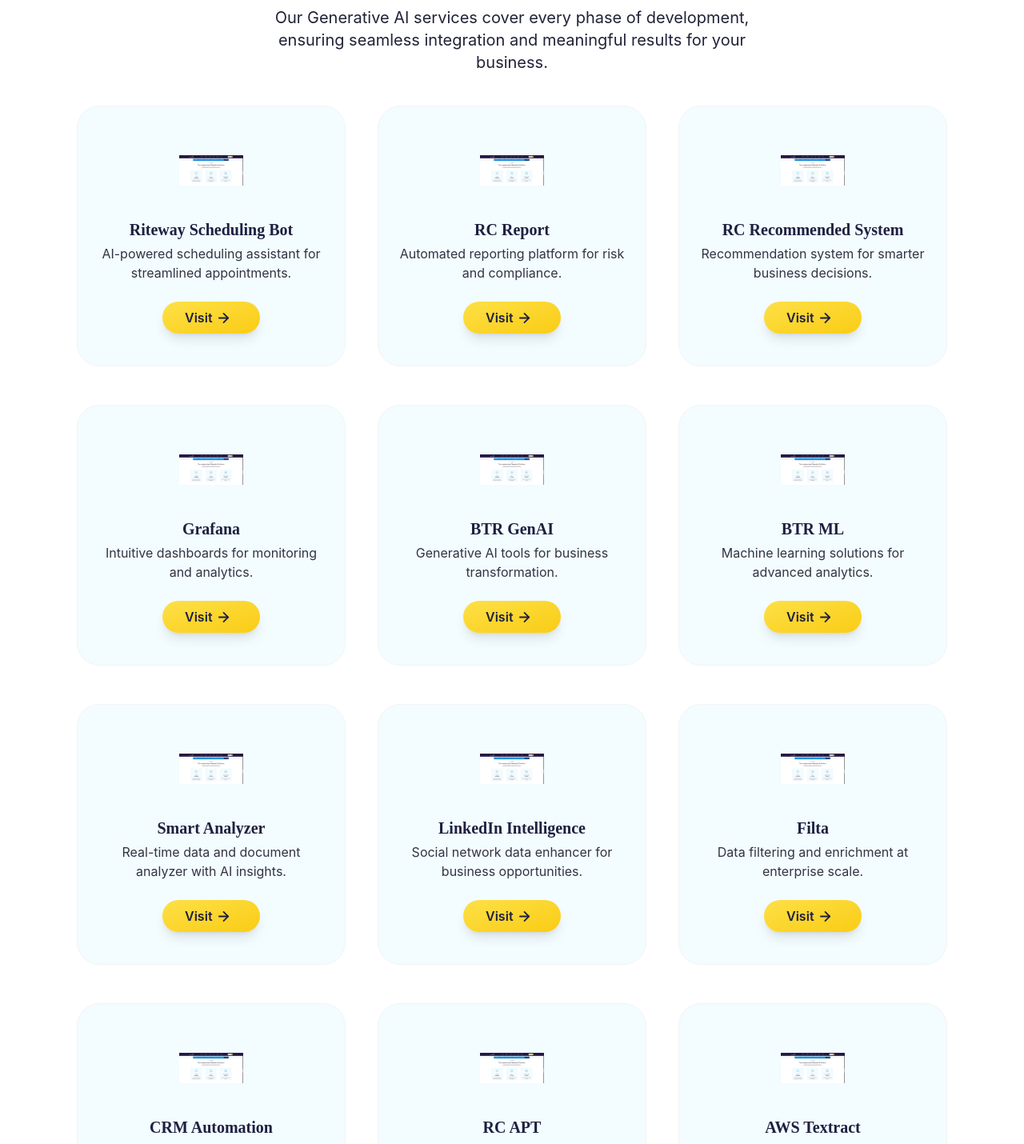
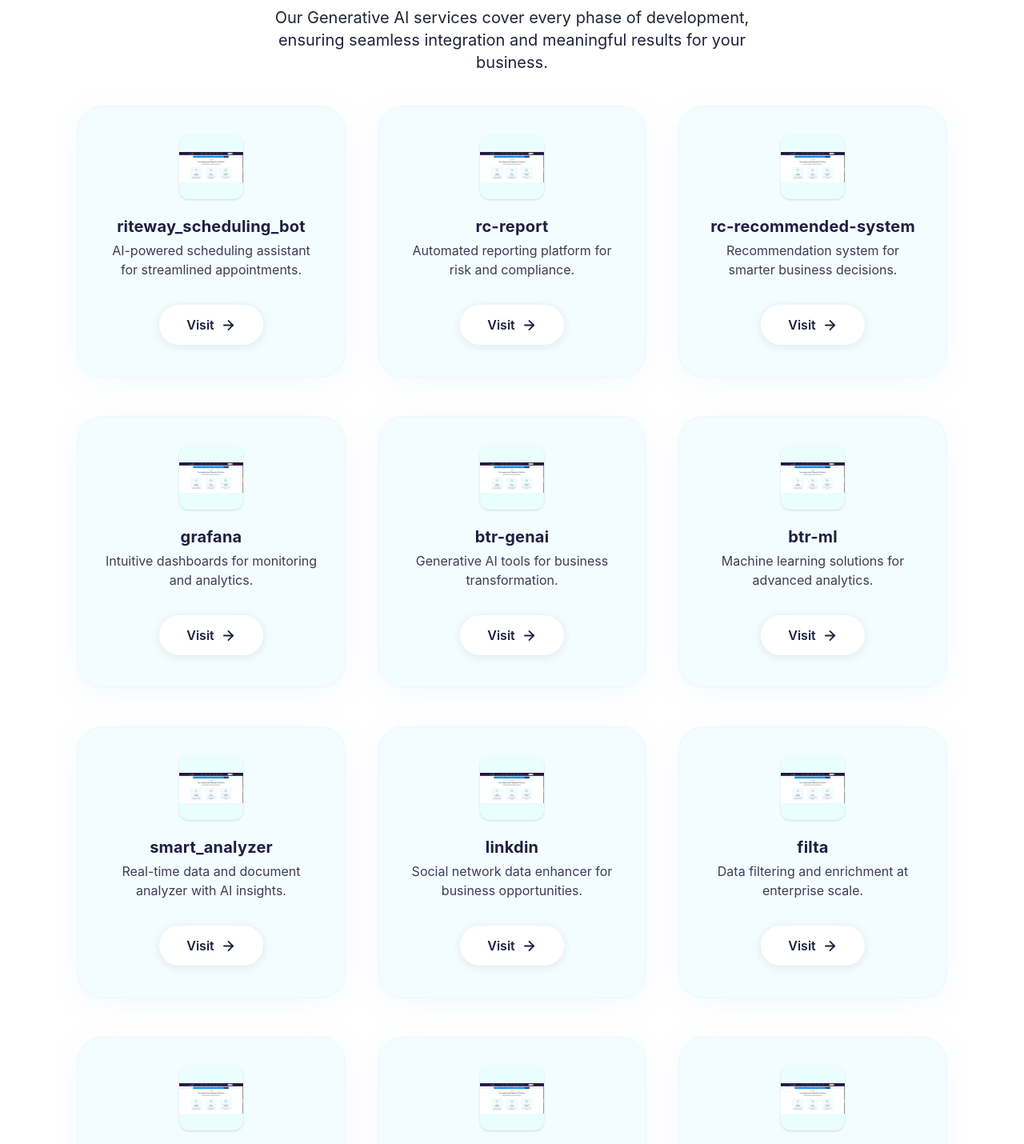
Before and after one commit to sanket-pangavhane/ai-poc-explorer-hub, a React (Vite) app: page / in a window 1280 px wide. Shown: the part 224-1654 px from the top of the page at 80% size. Built offline with nearby package versions, Linux system fonts and the light colour scheme.

Commit message:
Refactor: Improve UI and button styles
- Apply font family and button style changes.
- Optimize card and overall site UI.

```diff
--- a/src/components/PocList.tsx
+++ b/src/components/PocList.tsx
@@ -1,111 +1,140 @@
+
 import { ArrowRight } from "lucide-react";
-const mockPocs = [{
-  name: "Riteway Scheduling Bot",
+
+const mockPocs = [
+  {
+    name: "riteway_scheduling_bot",
     description: "AI-powered scheduling assistant for streamlined appointments.",
     img: "/lovable-uploads/3e1a77e5-8243-4f54-9bb1-61287a7e3cea.png",
     link: "https://riteway_scheduling_bot.aiusecase.benchmarkit.solutions"
-}, {
-  name: "RC Report",
+  },
+  {
+    name: "rc-report",
     description: "Automated reporting platform for risk and compliance.",
     img: "/lovable-uploads/3e1a77e5-8243-4f54-9bb1-61287a7e3cea.png",
     link: "https://rc-report.aiusecase.benchmarkit.solutions"
-}, {
-  name: "RC Recommended System",
+  },
+  {
+    name: "rc-recommended-system",
     description: "Recommendation system for smarter business decisions.",
     img: "/lovable-uploads/3e1a77e5-8243-4f54-9bb1-61287a7e3cea.png",
     link: "https://rc-recommended-system.aiusecase.benchmarkit.solutions"
-}, {
-  name: "Grafana",
+  },
+  {
+    name: "grafana",
     description: "Intuitive dashboards for monitoring and analytics.",
     img: "/lovable-uploads/3e1a77e5-8243-4f54-9bb1-61287a7e3cea.png",
     link: "https://grafana.aiusecase.benchmarkit.solutions"
-}, {
-  name: "BTR GenAI",
+  },
+  {
+    name: "btr-genai",
     description: "Generative AI tools for business transformation.",
     img: "/lovable-uploads/3e1a77e5-8243-4f54-9bb1-61287a7e3cea.png",
     link: "https://btr-genai.aiusecase.benchmarkit.solutions"
-}, {
-  name: "BTR ML",
+  },
+  {
+    name: "btr-ml",
     description: "Machine learning solutions for advanced analytics.",
     img: "/lovable-uploads/3e1a77e5-8243-4f54-9bb1-61287a7e3cea.png",
     link: "https://btr-ml.aiusecase.benchmarkit.solutions"
-}, {
-  name: "Smart Analyzer",
+  },
+  {
+    name: "smart_analyzer",
     description: "Real-time data and document analyzer with AI insights.",
     img: "/lovable-uploads/3e1a77e5-8243-4f54-9bb1-61287a7e3cea.png",
     link: "https://smart_analyzer.aiusecase.benchmarkit.solutions"
-}, {
-  name: "LinkedIn Intelligence",
+  },
+  {
+    name: "linkdin",
     description: "Social network data enhancer for business opportunities.",
     img: "/lovable-uploads/3e1a77e5-8243-4f54-9bb1-61287a7e3cea.png",
     link: "https://linkdin.aiusecase.benchmarkit.solutions"
-}, {
-  name: "Filta",
+  },
+  {
+    name: "filta",
     description: "Data filtering and enrichment at enterprise scale.",
     img: "/lovable-uploads/3e1a77e5-8243-4f54-9bb1-61287a7e3cea.png",
     link: "https://filta.aiusecase.benchmarkit.solutions"
-}, {
-  name: "CRM Automation",
+  },
+  {
+    name: "crm",
     description: "Customer relationship management with AI-powered features.",
     img: "/lovable-uploads/3e1a77e5-8243-4f54-9bb1-61287a7e3cea.png",
     link: "https://crm.aiusecase.benchmarkit.solutions"
-}, {
-  name: "RC APT",
+  },
+  {
+    name: "rc-apt",
     description: "Automated Policy Testing for Risk & Compliance.",
     img: "/lovable-uploads/3e1a77e5-8243-4f54-9bb1-61287a7e3cea.png",
     link: "https://rc-apt.aiusecase.benchmarkit.solutions"
-}, {
-  name: "AWS Textract",
+  },
+  {
+    name: "aws_textract",
     description: "Cloud-based document extraction using AWS Textract.",
     img: "/lovable-uploads/3e1a77e5-8243-4f54-9bb1-61287a7e3cea.png",
     link: "https://aws_textract.aiusecase.benchmarkit.solutions"
-}, {
-  name: "Easy OCR (New)",
+  },
+  {
+    name: "easy_ocr-new",
     description: "Fast accurate document OCR with the latest easyOCR pipeline.",
     img: "/lovable-uploads/3e1a77e5-8243-4f54-9bb1-61287a7e3cea.png",
     link: "https://easy_ocr-new.aiusecase.benchmarkit.solutions"
-}, {
-  name: "Google Doc AI (New)",
+  },
+  {
+    name: "google_doc_ai-new",
     description: "Document processing via Google DocAI platform.",
     img: "/lovable-uploads/3e1a77e5-8243-4f54-9bb1-61287a7e3cea.png",
     link: "https://google_doc_ai-new.aiusecase.benchmarkit.solutions"
-}, {
-  name: "PyTesseract OCR (New)",
+  },
+  {
+    name: "pytesseract_ocr-new",
     description: "OCR engine based on PyTesseract for image extraction.",
     img: "/lovable-uploads/3e1a77e5-8243-4f54-9bb1-61287a7e3cea.png",
     link: "https://pytesseract_ocr-new.aiusecase.benchmarkit.solutions"
-}, {
-  name: "RC AI Assistance",
+  },
+  {
+    name: "rc-ai-assistance",
     description: "AI-driven assistance for real-time compliance queries.",
     img: "/lovable-uploads/3e1a77e5-8243-4f54-9bb1-61287a7e3cea.png",
     link: "https://rc-ai-assistance.aiusecase.benchmarkit.solutions"
-}, {
-  name: "Engage AI",
+  },
+  {
+    name: "engage_ai",
     description: "AI engagement platform to optimize customer interaction.",
     img: "/lovable-uploads/3e1a77e5-8243-4f54-9bb1-61287a7e3cea.png",
     link: "https://engage_ai.aiusecase.benchmarkit.solutions"
-}, {
-  name: "ComplIAI",
+  },
+  {
+    name: "compliai",
     description: "AI compliance companion for businesses.",
     img: "/lovable-uploads/3e1a77e5-8243-4f54-9bb1-61287a7e3cea.png",
     link: "https://compliai.aiusecase.benchmarkit.solutions"
-}, {
+  },
+  {
     name: "Text Highlight",
     description: "AI system for key phrase highlighting and data extraction.",
     img: "/lovable-uploads/3e1a77e5-8243-4f54-9bb1-61287a7e3cea.png",
     link: "https://text-highlight.aiusecase.benchmarkit.solutions/"
-}, {
+  },
+  {
     name: "Loan Underwriting Agent",
     description: "Automated loan agent for smarter underwriting.",
     img: "/lovable-uploads/3e1a77e5-8243-4f54-9bb1-61287a7e3cea.png",
     link: "https://loan_underwriting.aiusecase.benchmarkit.solutions/"
-}, {
+  },
+  {
     name: "Oil Quality and Dimension",
     description: "AI solution for oil sample quality and measurement.",
     img: "/lovable-uploads/3e1a77e5-8243-4f54-9bb1-61287a7e3cea.png",
     link: "https://oil-qulity.aiusecase.benchmarkit.solutions/"
-}];
-const PocList = () => <main className="w-full min-h-screen pt-36 pb-16 bg-white">
+  }
+];
+
+const PocList = () => (
+  <main
+    className="w-full min-h-screen pt-36 pb-16"
+    style={{ backgroundColor: "#fff", fontFamily: "var(--archivo), Inter, sans-serif" }}
+  >
     <div className="flex flex-col items-center mb-10">
       <span className="text-[#1e2040] text-sm font-semibold mb-2 tracking-widest uppercase font-inter">
         Our Complete Suite of Generative AI Solutions
@@ -120,31 +149,79 @@ const PocList = () => <main className="w-full min-h-screen pt-36 pb-16 bg-white"
       </div>
     </div>
     <div className="w-full grid grid-cols-1 sm:grid-cols-2 lg:grid-cols-3 gap-x-10 gap-y-12 px-4 md:px-10 lg:px-24 mx-auto max-w-7xl">
-      {mockPocs.map((poc, idx) => <div key={poc.name} style={{
-      minHeight: 320,
-      borderRadius: 28,
-      backgroundColor: 'rgba(243, 252, 255, 1)'
-    }} className="flex flex-col items-center bg-white rounded-3xl shadow-[0_6px_32px_0_rgba(243, 252, 255, 1)] px-6 py-10 border border-gray-100 hover:shadow-xl hover:-translate-y-1 transition-transform duration-300">
+      {mockPocs.map((poc) => (
+        <div
+          key={poc.name}
+          style={{
+            minHeight: 340,
+            borderRadius: 32,
+            background: "rgba(243, 252, 255, 1)"
+          }}
+          className="flex flex-col items-center shadow-[0_6px_32px_0_rgba(192,210,255,0.16)] px-8 py-9 border border-[#f2f6f9] hover:shadow-2xl hover:-translate-y-2 transition-all duration-300"
+        >
           <div className="mb-5 flex items-center justify-center">
-            <img src={poc.img} alt="POC Icon" className="h-20 w-20 object-contain" draggable={false} />
+            <img
+              src={poc.img}
+              alt="POC Icon"
+              className="h-20 w-20 object-contain rounded-xl shadow"
+              draggable={false}
+              style={{ background: "#eafdff" }}
+            />
           </div>
-          <div className="text-lg md:text-xl font-bold text-[#1e2040] text-center mb-1 font-playfair">
+          <div
+            className="text-lg md:text-xl font-bold text-[#1e2040] text-center mb-1"
+            style={{
+              fontFamily: "var(--archivo), Inter, sans-serif",
+              letterSpacing: "0.01em"
+            }}
+          >
             {poc.name}
           </div>
-          <div className="text-md text-center text-[#333344] mb-6 font-inter max-w-xs">
+          <div
+            className="text-md text-center text-[#3d3d56] mb-8 font-inter max-w-xs"
+            style={{
+              fontFamily: "var(--archivo), Inter, sans-serif",
+            }}
+          >
             {poc.description}
           </div>
-          <a href={poc.link} target="_blank" rel="noopener noreferrer" className="group relative flex items-center gap-2 px-7 py-2 rounded-full font-bold font-inter bg-gradient-to-br from-yellow-300 to-yellow-400 hover:from-yellow-400 hover:to-yellow-300 shadow-lg border-none active:scale-95
-                        transition-all duration-200 text-[#1e2040] text-base outline-none focus-visible:ring-2 focus-visible:ring-yellow-400" style={{
-        minWidth: 122,
-        letterSpacing: 0.02
-      }}>
-            <span className="relative z-10 font-semibold flex items-center">
-              Visit
-              <ArrowRight size={19} className="ml-1 transition-transform group-hover:translate-x-0.5" color="#1e2040" strokeWidth={2.3} />
+          <a
+            href={poc.link}
+            target="_blank"
+            rel="noopener noreferrer"
+            className="btn btn-primary flex items-center justify-center gap-2 px-8 py-2"
+            style={{
+              // Mimic .btn and .btn-primary from user's CSS in Tailwind+inline css
+              borderRadius: "60px",
+              background: "#fff",
+              color: "#1e2040",
+              border: "2px solid #fff",
+              fontFamily: "var(--poppins), Inter, sans-serif",
+              fontWeight: 500,
+              fontSize: "16px",
+              lineHeight: "30px",
+              transition: "all 1s",
+              boxShadow: "0 2px 12px 0 rgba(30,32,64,0.09)"
+            }}
+            onMouseOver={e => {
+              (e.currentTarget as HTMLElement).style.background = "#fff";
+              (e.currentTarget as HTMLElement).style.color = "#ffb700";
+              (e.currentTarget as HTMLElement).style.borderColor = "#ffcb47";
+            }}
+            onMouseOut={e => {
+              (e.currentTarget as HTMLElement).style.background = "#fff";
+              (e.currentTarget as HTMLElement).style.color = "#1e2040";
+              (e.currentTarget as HTMLElement).style.borderColor = "#fff";
+            }}
+          >
+            <span className="font-semibold flex items-center">Visit
+              <ArrowRight size={19} className="ml-2 transition-transform" color="#1e2040" strokeWidth={2.3} />
             </span>
           </a>
-        </div>)}
         </div>
-  </main>;
+      ))}
+    </div>
+  </main>
+);
+
 export default PocList;
```
Lines whose indentation alone changed are shown as unchanged.
